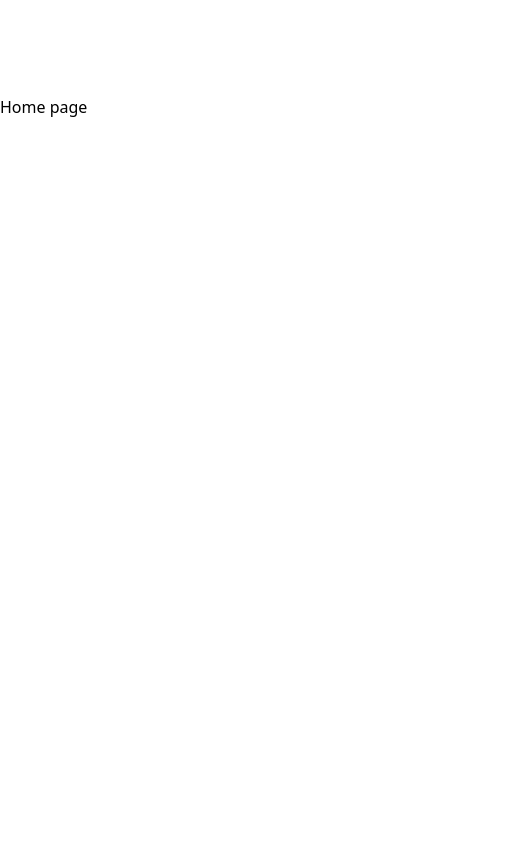
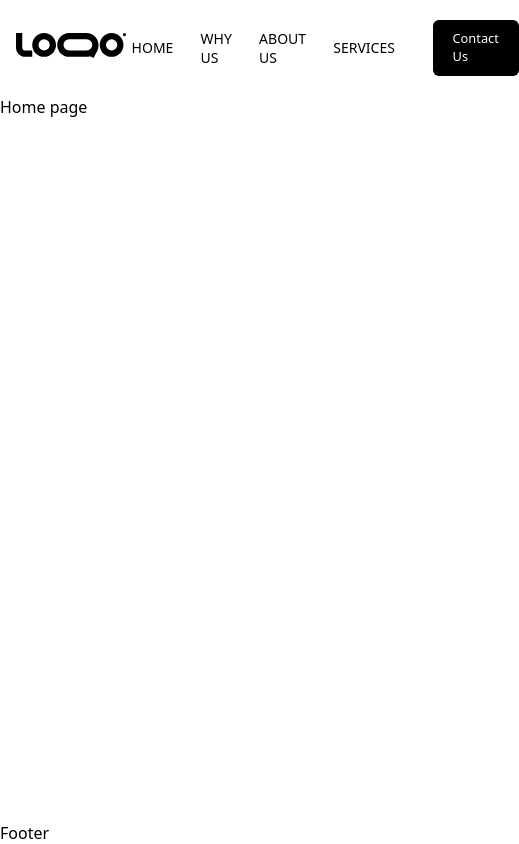
Before and after one commit to can-erturk/digital-agency, a Vue app: page / in a window 390 px wide. Shown: the whole page, 519 px wide, since content can reach past the window. Built offline with nearby package versions, Linux system fonts and the light colour scheme.

Commit message:
Create global layout and add header styles - Create global layout components - Add styles for header (not responsive yet)

```diff
--- a/src/App.vue
+++ b/src/App.vue
@@ -1,7 +1,15 @@
 <script setup>
 import { RouterView } from 'vue-router'
+import LayoutHeader from '@/components/layout/LayoutHeader.vue'
+import LayoutFooter from '@/components/layout/LayoutFooter.vue'
 </script>
 
 <template>
-  <RouterView />
+  <LayoutHeader />
+
+  <main>
+    <RouterView />
+  </main>
+
+  <LayoutFooter />
 </template>
--- /dev/null
+++ b/src/components/__common__/GlobalNavigation.vue
@@ -0,0 +1,6 @@
+<template>
+  <router-link to="/">Home</router-link>
+  <router-link to="/">Why Us</router-link>
+  <router-link to="/">About Us</router-link>
+  <router-link to="/">Services</router-link>
+</template>
--- /dev/null
+++ b/src/components/layout/LayoutFooter.vue
@@ -0,0 +1,5 @@
+<template>
+  <footer>
+    Footer
+  </footer>
+</template>
--- /dev/null
+++ b/src/components/layout/LayoutHeader.vue
@@ -0,0 +1,101 @@
+<script setup>
+import GlobalNavigation from '@/components/__common__/GlobalNavigation.vue'
+import { ref } from 'vue'
+
+const isSticky = ref(false)
+
+window.addEventListener('scroll', () => {
+  // If the scrollY is greater than 150px, then set isSticky to true
+  // If the scrollY is less than 10px, then set isSticky to false
+  isSticky.value = window.scrollY > 150 ? true : window.scrollY < 10 ? false : isSticky.value
+})
+</script>
+
+<template>
+  <header :class="{ 'header-sticky': isSticky }">
+    <div class="container">
+      <!-- Logo -->
+      <router-link to="/" class="header-logo">
+        <img src="/logo.svg" alt="Site logo" />
+      </router-link>
+
+      <!-- Navbar -->
+      <div class="navbar">
+        <GlobalNavigation />
+        <router-link to="/login" class="navbar-btn">Contact Us</router-link>
+      </div>
+    </div>
+  </header>
+</template>
+
+<style>
+header {
+  height: 6rem;
+  background-color: transparent;
+  position: absolute;
+  top: 0;
+  left: 0;
+  right: 0;
+  width: 100%;
+  transition:
+    all 0.3s ease-in-out,
+    height 0s linear;
+}
+
+header.header-sticky {
+  background-color: white;
+  height: 5rem;
+  position: fixed;
+  width: 100%;
+  box-shadow: 0 0 10px rgba(0, 0, 0, 0.2);
+  animation: fadeInDown 0.5s ease-in-out;
+}
+
+header .container {
+  height: 100%;
+  display: flex;
+  align-items: center;
+  justify-content: space-between;
+}
+
+header .container .navbar {
+  display: flex;
+  gap: 1rem;
+}
+
+header .container .navbar a {
+  display: flex;
+  align-items: center;
+  transition: 0.1s color ease;
+  font-size: 0.875rem;
+  font-style: normal;
+  font-weight: 500;
+  padding: 0.25rem 0.35rem;
+  text-transform: uppercase;
+}
+
+header .container .navbar .navbar-btn {
+  background-color: var(--primary-color);
+  color: #fff;
+  border-radius: 0.375rem;
+  padding: 0.55rem 1.25rem 0.7rem 1.25rem;
+  transition: 0.1s background-color ease;
+  text-transform: none;
+  font-weight: initial;
+  margin-left: 1rem;
+  font-size: 0.8rem;
+  font-weight: 500;
+}
+
+@keyframes fadeInDown {
+  0% {
+    opacity: 0;
+    transform: translateY(-100%);
+  }
+
+  100% {
+    opacity: 1;
+    transform: translateY(0);
+  }
+}
+</style>
```
